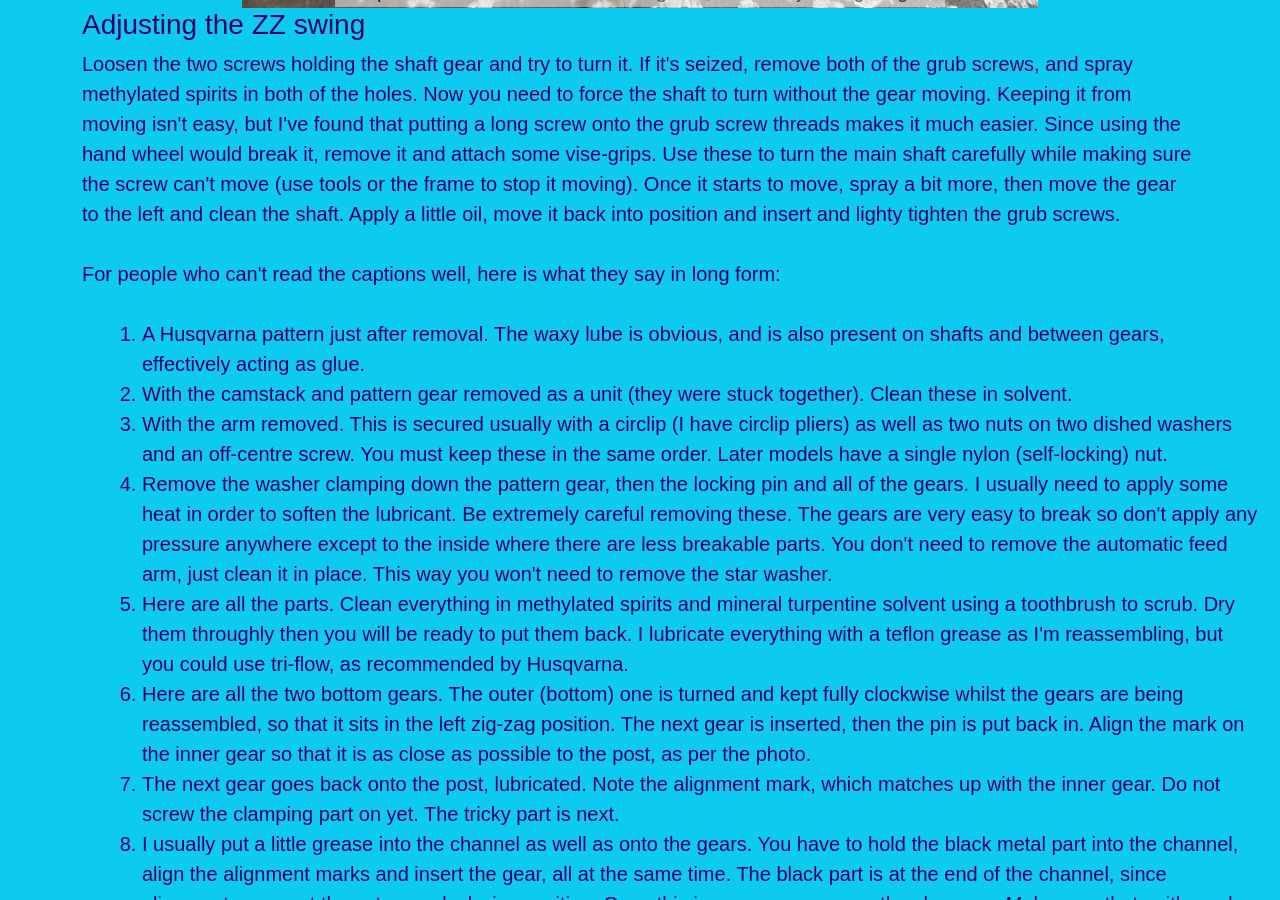
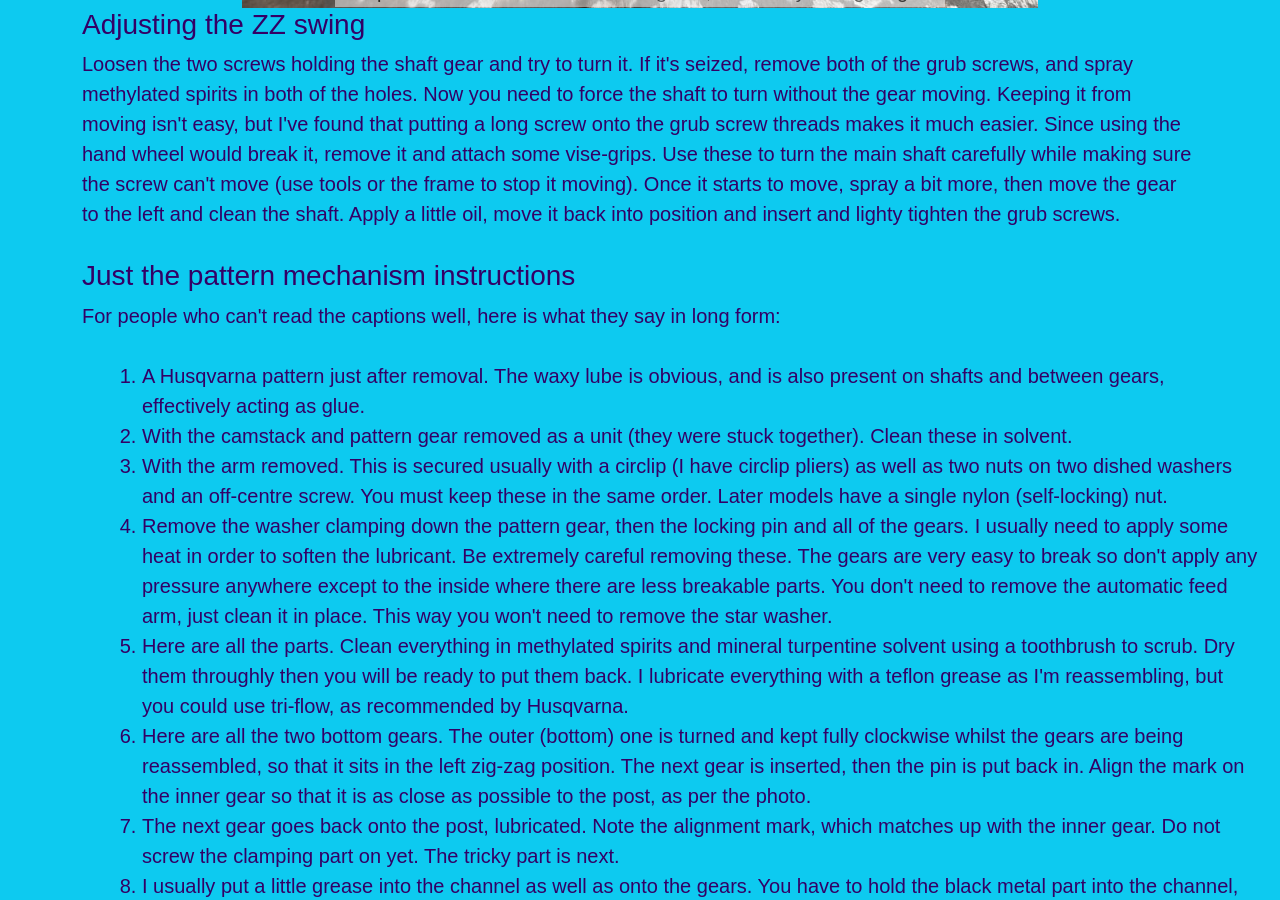
Before and after one commit to manicmike66/mikeandthemechanicals, a Jekyll site: the page built from husqvarna-rebuild.markdown, in a window 1280 px wide and 900 px high, scrolled down 3701 px. Built offline with Jekyll 4.4.1, drawn with Linux system fonts in a browser that asks for light colours; nearby versions of some CDN libraries.

Commit message:
Gave the instructions their own heading

```diff
--- a/husqvarna-rebuild.markdown
+++ b/husqvarna-rebuild.markdown
@@ -105,6 +105,7 @@ Now you need to disassemble it completely and remove all of the waxy dried lubri
 <p class="has-large-font">
 Loosen the two screws holding the shaft gear and try to turn it. If it's seized, remove both of the grub screws, and spray methylated spirits in both of the holes. Now you need to force the shaft to turn without the gear moving. Keeping it from moving isn't easy, but I've found that putting a long screw onto the grub screw threads makes it much easier. Since using the hand wheel would break it, remove it and attach some vise-grips. Use these to turn the main shaft carefully while making sure the screw can't move (use tools or the frame to stop it moving). Once it starts to move, spray a bit more, then move the gear to the left and clean the shaft. Apply a little oil, move it back into position and insert and lighty tighten the grub screws.
 </p>
+<h3>Just the pattern mechanism instructions</h3>
 <p class="has-large-font">
 For people who can't read the captions well, here is what they say in long form:
 <ol>
```
Also changed, not shown: 1 other file.
